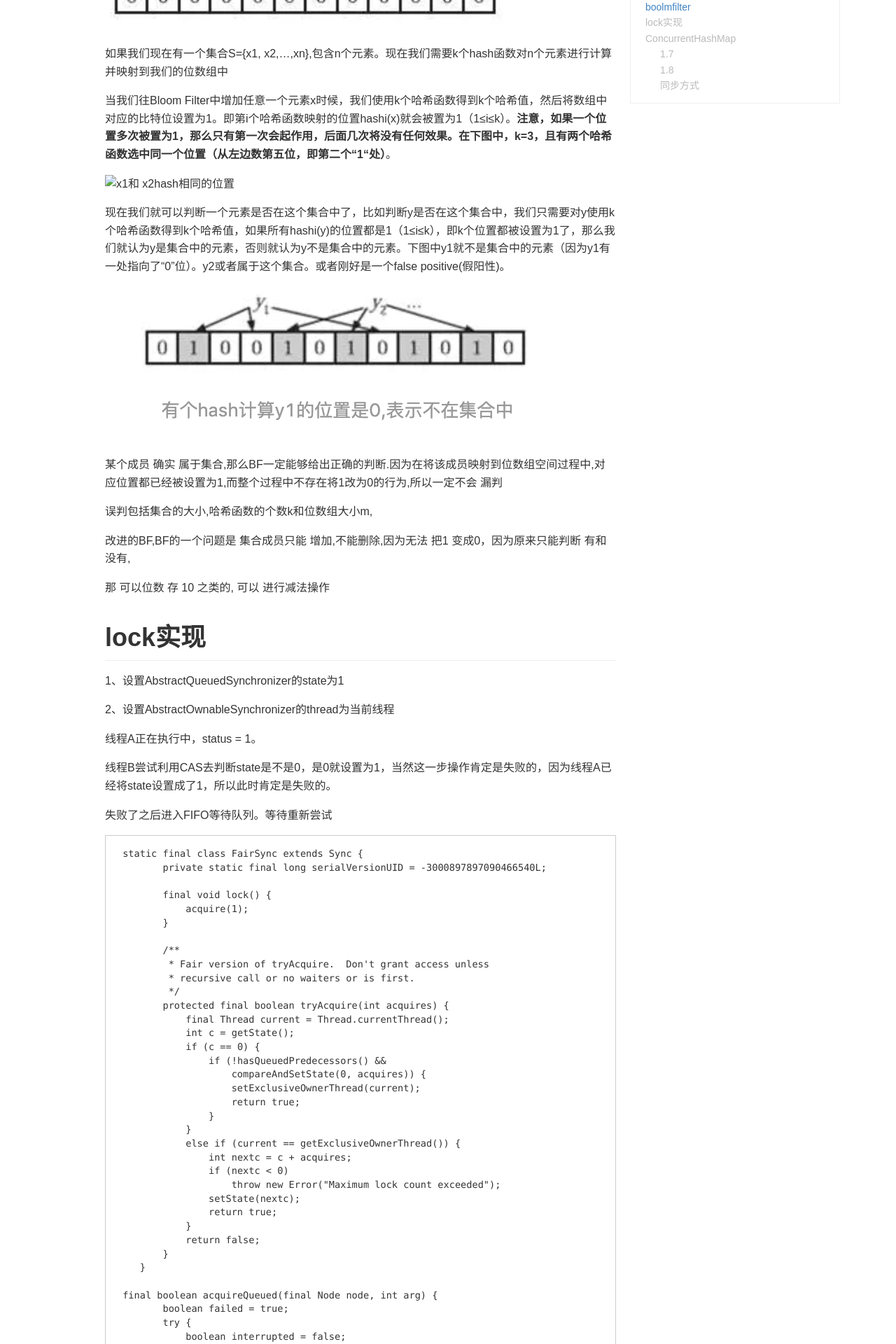
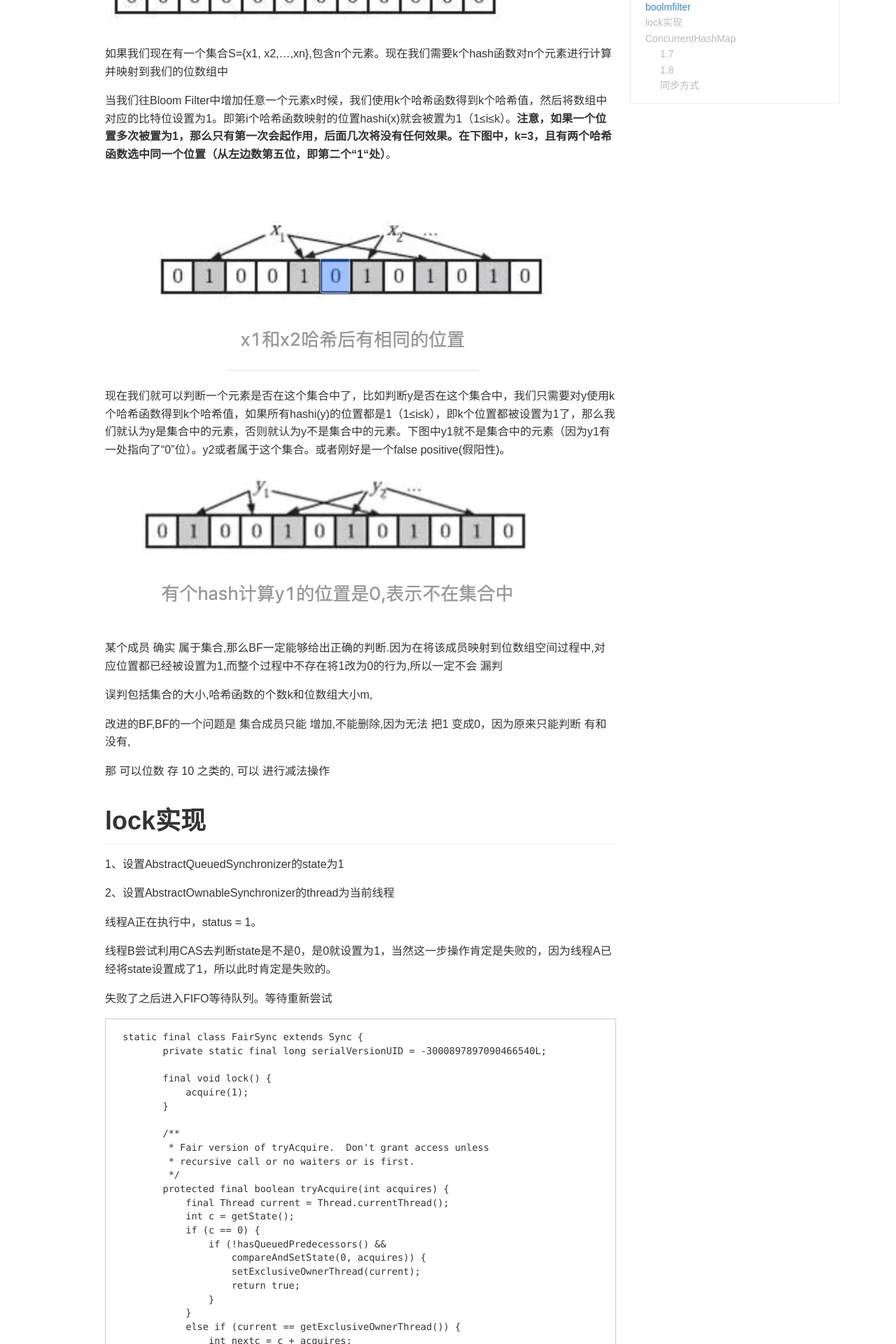
Before and after one commit to jessica0530/jessica0530.github.io, a Jekyll site: the page built from _posts/2020-10-23-Java面试补充.md, in a window 1280 px wide. Shown: the part 412-2332 px from the top of the page at 70% size. Built offline with Jekyll 4.4.1, drawn with Linux system fonts in a browser that asks for light colours; some web fonts are replaced; comment, search, counter and statistics services are not loaded; a style sheet for code colours, icons or effects is not loaded.

Commit message:
[Blog-33] fix picture

```diff
--- a/_posts/2020-10-23-Java面试补充.md
+++ b/_posts/2020-10-23-Java面试补充.md
@@ -22,7 +22,7 @@
 
 当我们往Bloom Filter中增加任意一个元素x时候，我们使用k个哈希函数得到k个哈希值，然后将数组中对应的比特位设置为1。即第i个哈希函数映射的位置hashi(x)就会被置为1（1≤i≤k）。**注意，如果一个位置多次被置为1，那么只有第一次会起作用，后面几次将没有任何效果。在下图中，k=3，且有两个哈希函数选中同一个位置（从左边数第五位，即第二个“1“处）**。
 
-![x1和 x2hash相同的位置](/Users/jessica/ideaproject-github/jessica0530.github.io/images/posts/x1和 x2hash相同的位置.png)
+![x1和 x2hash相同的位置](/images/posts/x1和x2hash相同的位置.png)
 
 现在我们就可以判断一个元素是否在这个集合中了，比如判断y是否在这个集合中，我们只需要对y使用k个哈希函数得到k个哈希值，如果所有hashi(y)的位置都是1（1≤i≤k），即k个位置都被设置为1了，那么我们就认为y是集合中的元素，否则就认为y不是集合中的元素。下图中y1就不是集合中的元素（因为y1有一处指向了“0”位）。y2或者属于这个集合。或者刚好是一个false positive(假阳性)。
 
```
Also changed, not shown: images/posts/x1和x2hash相同的位置.png (renamed from images/posts/x1和 x2hash相同的位置.png).
